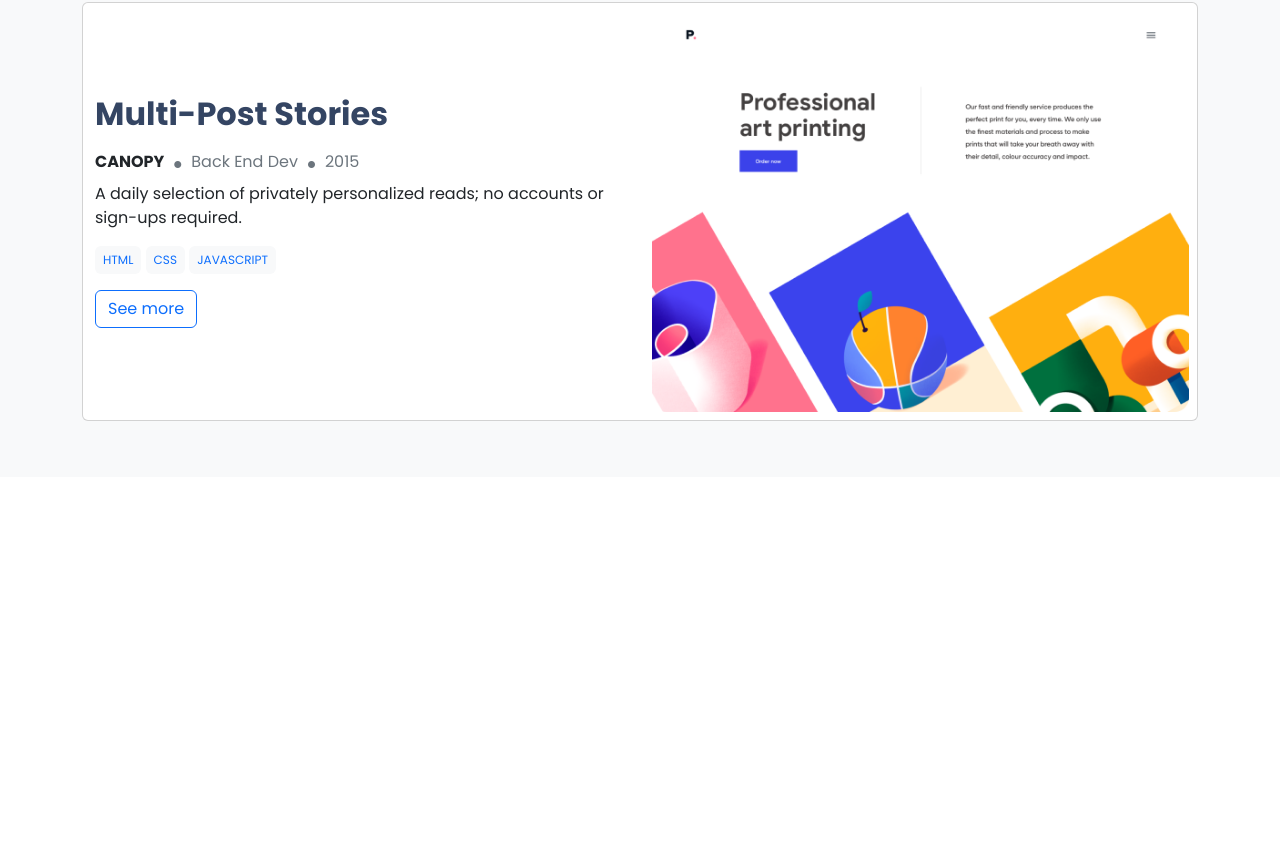
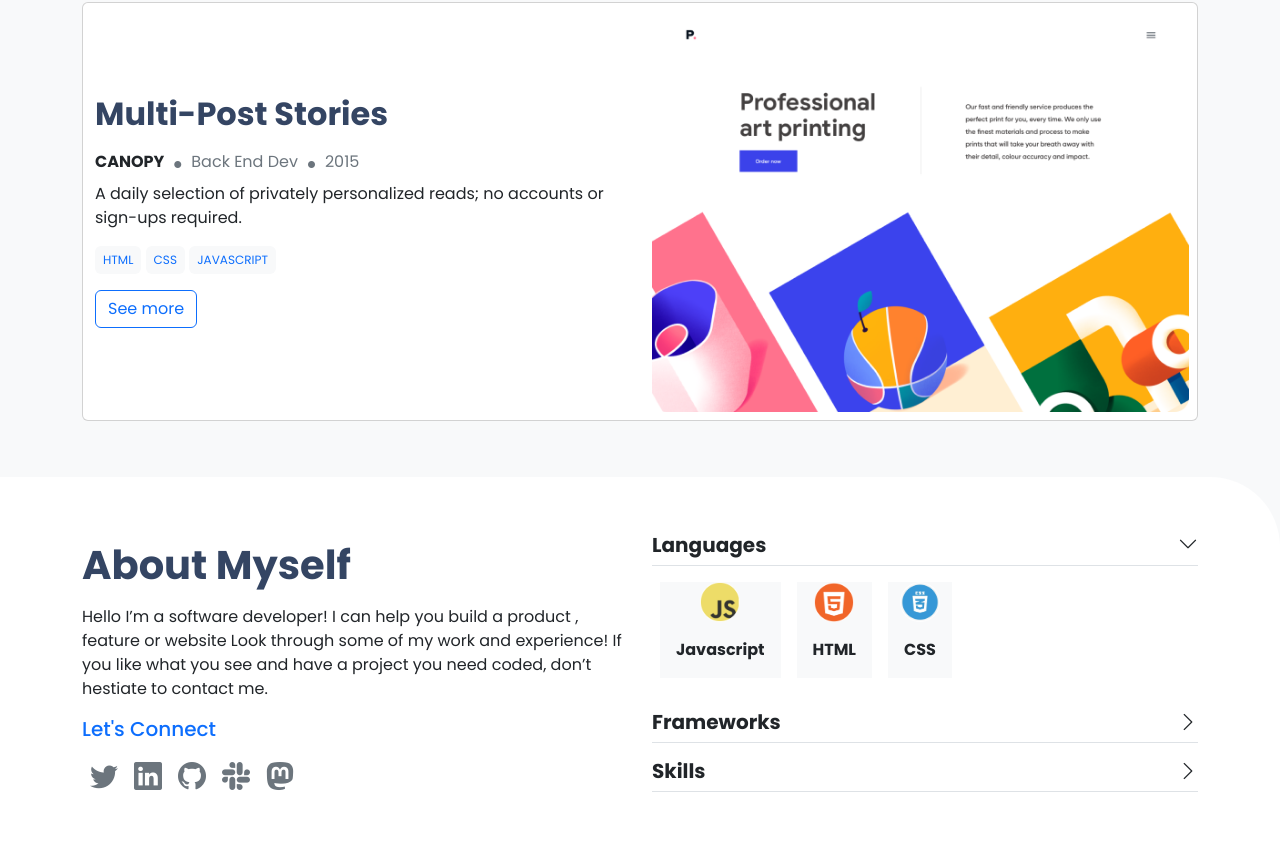
Before and after one commit to raihan2bd/portfolio-bootstrap, a website: page index.html in a window 1280 px wide. Shown: the part 1882-2737 px from the top of the page. Before the commit the page ends 2359 px from the top, so only its background shows below. Drawn offline with nearby package versions, Linux system fonts and the light colour scheme.

Commit message:
Add about section code in html and css

```diff
--- a/index.html
+++ b/index.html
@@ -338,6 +338,115 @@
         </div>
       </section>
       <!--end of portfolio-->
+      <section id="about" class="about_section bg-white p-5">
+        <div class="container">
+          <div class="row">
+            <div class="col-md-6">
+              <h2 class="fw-bold h1 dark-blue my-3">About Myself</h2>
+              <p>
+                Hello I’m a software developer! I can help you build a product ,
+                feature or website Look through some of my work and experience!
+                If you like what you see and have a project you need coded,
+                don’t hestiate to contact me.
+              </p>
+              <h5 class="text-primary">Let's Connect</h5>
+              <ul class="list-group d-flex flex-row">
+                <li class="list-group-item border-0 p-2">
+                  <a href="#"
+                    ><i
+                      class="bi bi-twitter text-secondary"
+                      style="font-size: 28px"
+                    ></i
+                  ></a>
+                </li>
+                <li class="list-group-item border-0 p-2">
+                  <a href="#"
+                    ><i
+                      class="bi bi-linkedin text-secondary"
+                      style="font-size: 28px"
+                    ></i
+                  ></a>
+                </li>
+                <li class="list-group-item border-0 p-2">
+                  <a href="#"
+                    ><i
+                      class="bi bi-github text-secondary"
+                      style="font-size: 28px"
+                    ></i
+                  ></a>
+                </li>
+                <li class="list-group-item border-0 p-2">
+                  <a href="#"
+                    ><i
+                      class="bi bi-slack text-secondary"
+                      style="font-size: 28px"
+                    ></i
+                  ></a>
+                </li>
+                <li class="list-group-item border-0 p-2">
+                  <a href="#"
+                    ><i
+                      class="bi bi-mastodon text-secondary"
+                      style="font-size: 28px"
+                    ></i
+                  ></a>
+                </li>
+              </ul>
+            </div>
+            <!--end of about_myself-->
+
+            <div class="col-md-6 my-3 my-md-0">
+              <h5
+                class="fw-bold d-flex justify-content-between border-bottom py-2"
+              >
+                Languages <i class="bi bi-chevron-down"> </i>
+              </h5>
+              <ul class="list-goup d-md-flex p-0 lan-group">
+                <li
+                  class="list-group-item d-flex flex-md-column bg-light align-items-center m-2"
+                >
+                  <img
+                    class="lan-img"
+                    src="./images/js-icon.png"
+                    alt="Javascript"
+                  />
+                  <span class="p-3 fw-bold">Javascript</span>
+                </li>
+                <li
+                  class="list-group-item d-flex bg-light align-items-center flex-md-column m-2"
+                >
+                  <img
+                    class="lan-img"
+                    src="./images/html-icon.png"
+                    alt="HTML"
+                  />
+                  <span class="p-3 fw-bold">HTML</span>
+                </li>
+                <li
+                  class="list-group-item d-flex flex-md-column bg-light align-items-center m-2"
+                >
+                  <img class="lan-img" src="./images/css-icon.png" alt="CSS" />
+                  <span class="p-3 fw-bold">CSS</span>
+                </li>
+              </ul>
+              <ul class="list-goup p-0 my-2">
+                <h5
+                  class="fw-bold d-flex justify-content-between border-bottom py-2"
+                >
+                  Frameworks <i class="bi bi-chevron-right"> </i>
+                </h5>
+              </ul>
+              <ul class="list-goup p-0 my-2">
+                <h5
+                  class="fw-bold d-flex justify-content-between border-bottom py-2"
+                >
+                  Skills <i class="bi bi-chevron-right"> </i>
+                </h5>
+              </ul>
+            </div>
+          </div>
+        </div>
+      </section>
     </main>
     <script src="https://cdn.jsdelivr.net/npm/bootstrap@5.2.2/dist/js/bootstrap.bundle.min.js"></script>
   </body>
--- a/style.css
+++ b/style.css
@@ -37,3 +37,11 @@ html, body {
   max-width: 100%;
   height: 100%;
 }
+
+.about_section {
+  border-top-right-radius: 70px;
+}
+
+.lan-img {
+  width: 40px;
+}
```
